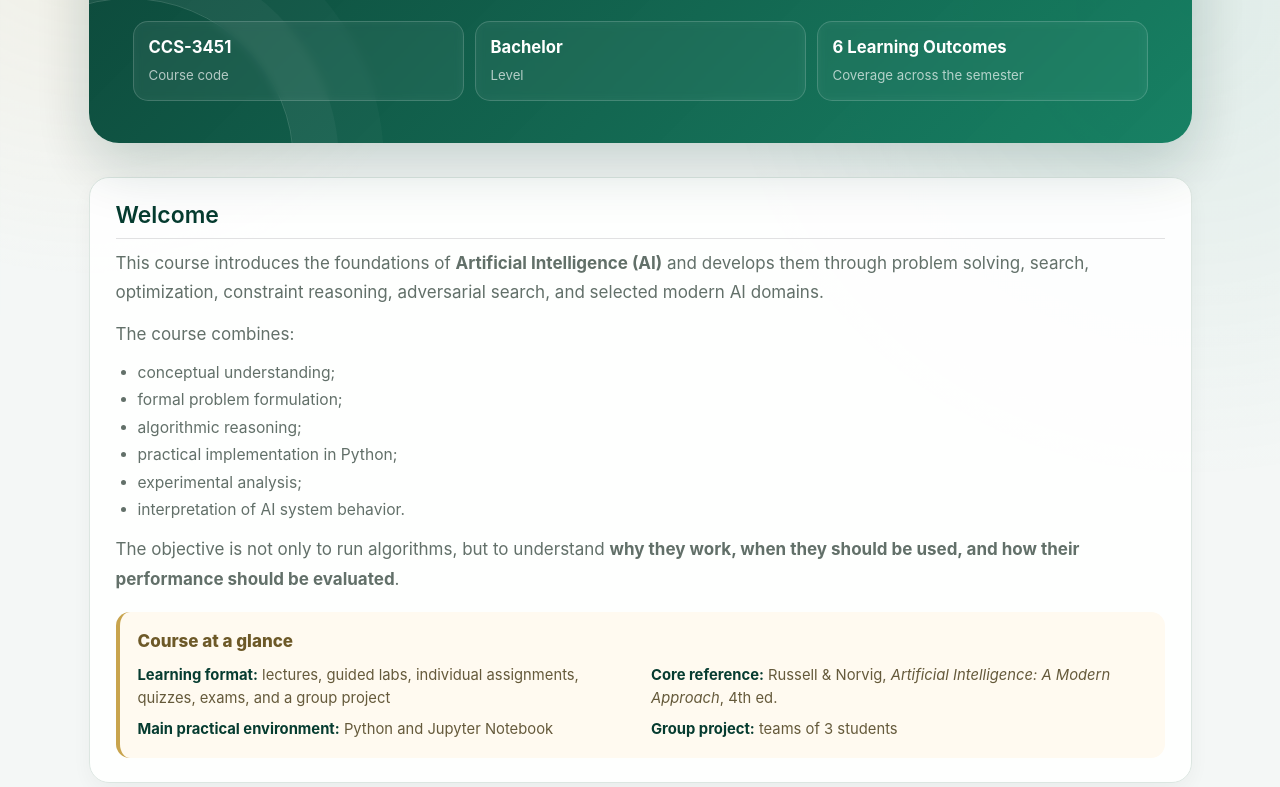
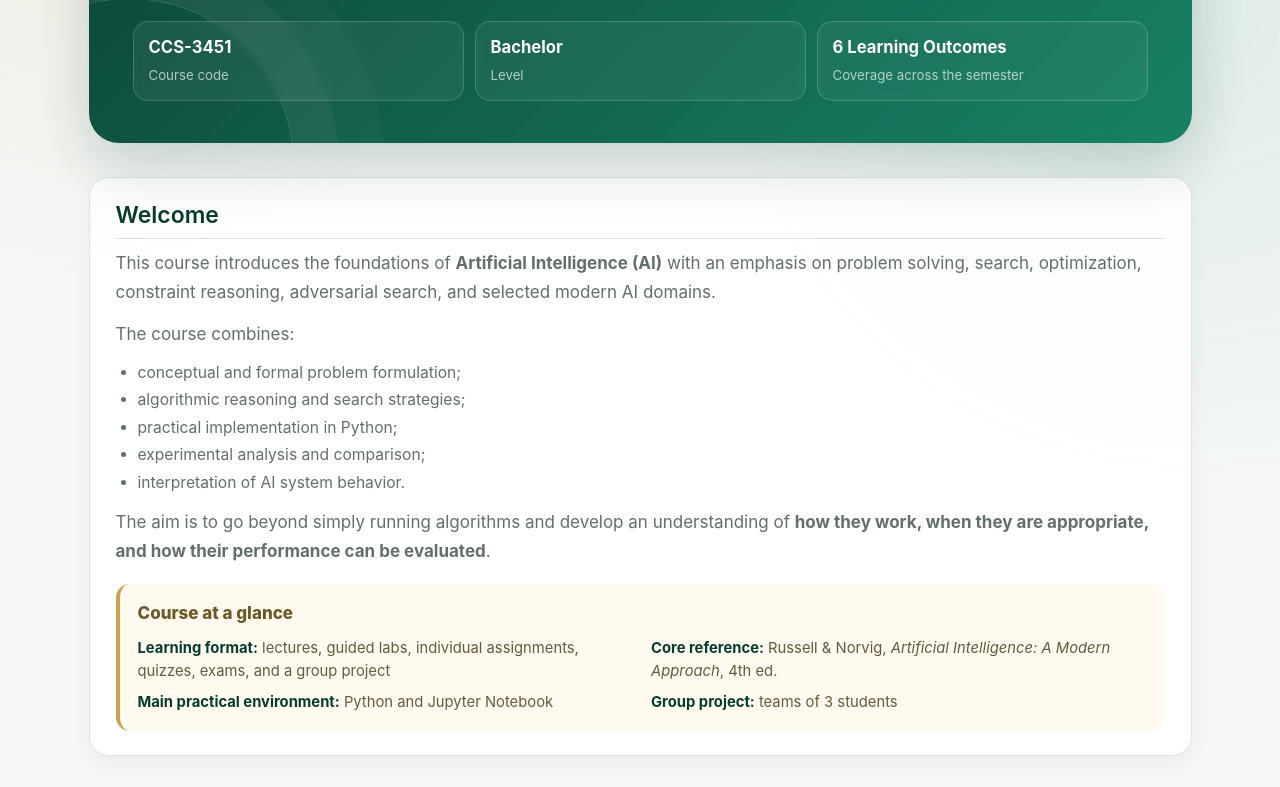
Before and after one commit to fhamdimed/ai-fcis-course, a plain HTML site: page index.html in a window 1280 px wide. Shown: the part 308-1095 px from the top of the page. Drawn offline with Linux system fonts and the light colour scheme.

Commit message:
minor changes in homepage

```diff
--- a/index.html
+++ b/index.html
@@ -108,7 +108,8 @@ ul.task-list li input[type="checkbox"] {
         <strong>6 Learning Outcomes</strong>
         <span>Coverage across the semester</span>
       </div>
-  </div></header>
+    </div>
+  </header>
 
   <section class="course-section">
     <div class="welcome-panel">
@@ -116,24 +117,23 @@ ul.task-list li input[type="checkbox"] {
 
       <p>
         This course introduces the foundations of <strong>Artificial Intelligence (AI)</strong>
-        and develops them through problem solving, search, optimization, constraint reasoning,
+        with an emphasis on problem solving, search, optimization, constraint reasoning,
         adversarial search, and selected modern AI domains.
       </p>
 
       <p>The course combines:</p>
 
       <ul>
-        <li>conceptual understanding;</li>
-        <li>formal problem formulation;</li>
-        <li>algorithmic reasoning;</li>
+        <li>conceptual and formal problem formulation;</li>
+        <li>algorithmic reasoning and search strategies;</li>
         <li>practical implementation in Python;</li>
-        <li>experimental analysis;</li>
+        <li>experimental analysis and comparison;</li>
         <li>interpretation of AI system behavior.</li>
       </ul>
 
       <p>
-        The objective is not only to run algorithms, but to understand
-        <strong>why they work, when they should be used, and how their performance should be evaluated</strong>.
+        The aim is to go beyond simply running algorithms and develop an understanding of
+        <strong>how they work, when they are appropriate, and how their performance can be evaluated</strong>.
       </p>
 
       <div class="course-glance">
```
